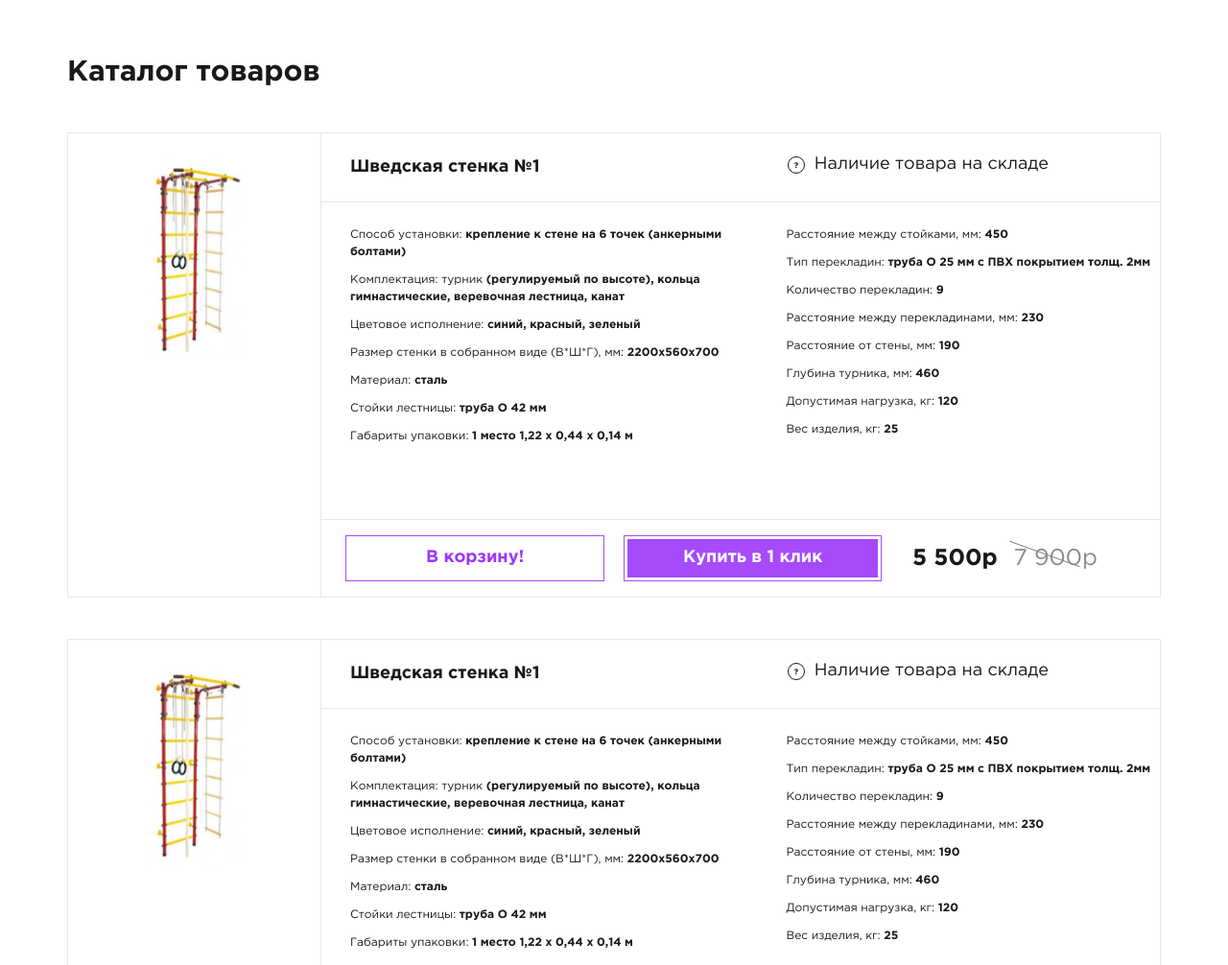
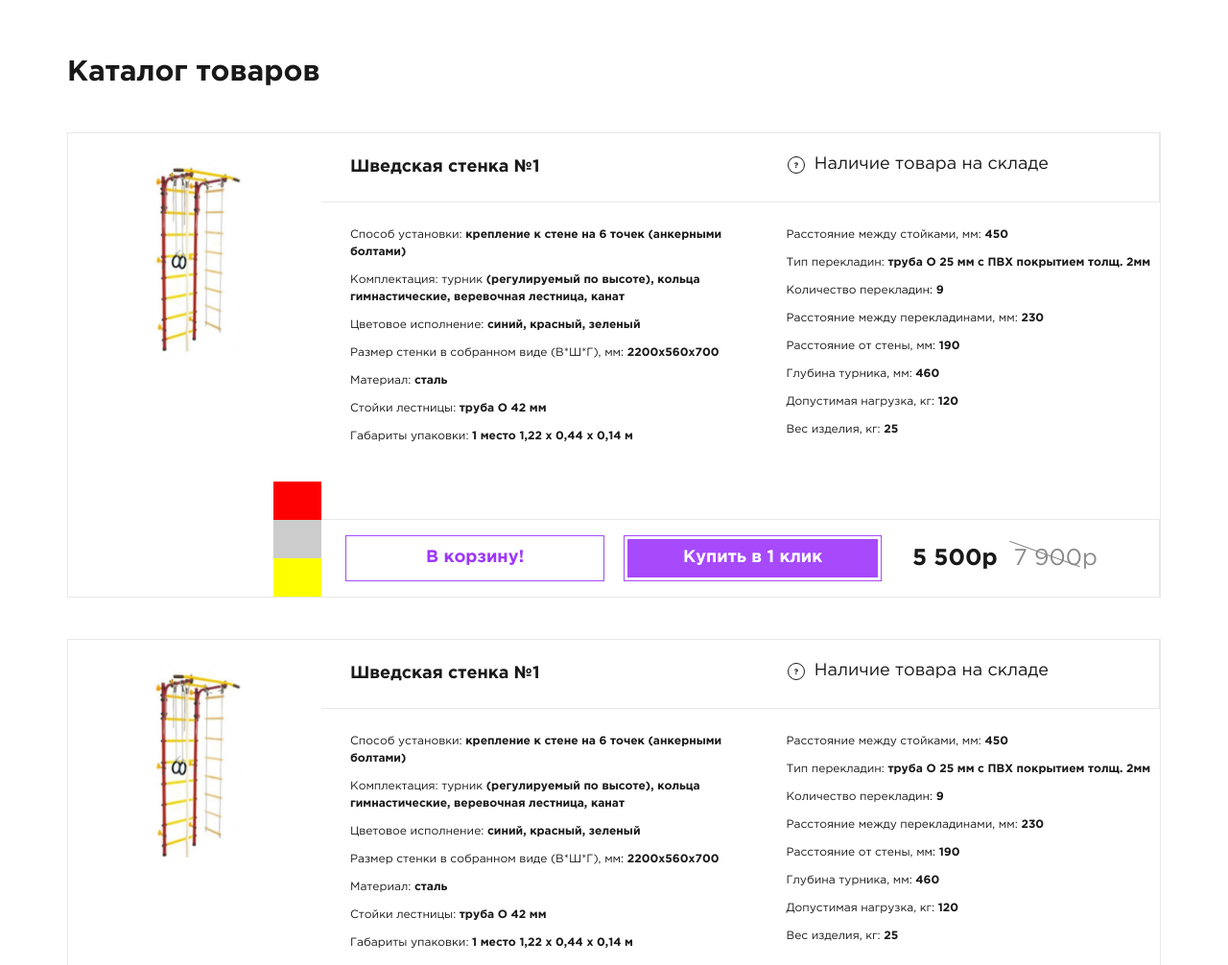
Before and after one commit to santer545/shwed, a website: page main.html in a window 1280 px wide. Shown: the part 1240-2246 px from the top of the page at 96% size. Drawn offline with nearby package versions, Linux system fonts and the light colour scheme; files that its build step writes are made by us from their sources; files whose address does not match are found by name.

Commit message:
29.06.2017

```diff
--- a/main.html
+++ b/main.html
@@ -86,6 +86,11 @@
                 <div class="heading-h1">Каталог товаров</div>
                 <div class="catalog-block">
                     <figure class="catalog-img">
+                        <ul class="catalog-color">
+                            <li style="background-color: #ff0000;"></li>
+                            <li style="background-color: #cccccc;"></li>
+                            <li style="background-color: #ff0;"></li>
+                        </ul>
                         <img src="images/product.jpg" height="208" width="99" alt="">
                     </figure>
                     <div class="catalog-header">Шведская стенка №1 <span class="availability"><span class="availability-icon">?</span>Наличие товара на складе</span>
@@ -540,6 +545,11 @@
                     <div class="col-md-4">
                         <div class="card-item">
                             <figure class="card-img">
+                                <ul class="catalog-color">
+                                    <li style="background-color: #ff0000;"></li>
+                                    <li style="background-color: #cccccc;"></li>
+                                    <li style="background-color: #ff0;"></li>
+                                </ul>
                                 <img src="images/card-1.jpg" height="116" width="197" alt="">
                             </figure>
                             <div class="card-info">
@@ -1185,10 +1195,13 @@
                         <div class="form-group">
                             <label for="fio">Ф.И.О *</label>
                             <div class="row form-control-wr has-error">
-                                <div class="col-md-7"><input type="text" id="fio" class="form-control"></div>
-                                <div class="col-md-5"><div class="error-text">заполните пожалуйста поле</div></div>
+                                <div class="col-md-7">
+                                    <input type="text" id="fio" class="form-control">
+                                </div>
+                                <div class="col-md-5">
+                                    <div class="error-text">заполните пожалуйста поле</div>
+                                </div>
                             </div>
-
                         </div>
                         <div class="form-group">
                             <label for="email">Email *</label>
@@ -1196,7 +1209,9 @@
                                 <div class="col-md-7">
                                     <input type="text" id="email" class="form-control">
                                 </div>
-                                <div class="col-md-5"><div class="error-text">заполните пожалуйста поле</div></div>
+                                <div class="col-md-5">
+                                    <div class="error-text">заполните пожалуйста поле</div>
+                                </div>
                             </div>
                         </div>
                         <div class="form-group">
@@ -1205,7 +1220,9 @@
                                 <div class="col-md-7">
                                     <input type="text" id="phone" class="form-control">
                                 </div>
-                                <div class="col-md-5"><div class="error-text">заполните пожалуйста поле</div></div>
+                                <div class="col-md-5">
+                                    <div class="error-text">заполните пожалуйста поле</div>
+                                </div>
                             </div>
                         </div>
                         <div class="form-group">
@@ -1214,7 +1231,9 @@
                                 <div class="col-md-7">
                                     <input id="location" type="text" class="form-control">
                                 </div>
-                                <div class="col-md-5"><div class="error-text">заполните пожалуйста поле</div></div>
+                                <div class="col-md-5">
+                                    <div class="error-text">заполните пожалуйста поле</div>
+                                </div>
                             </div>
                         </div>
                         <div class="form-group">
@@ -1242,8 +1261,7 @@
                                         <input type="checkbox" id="moscow"><span class="fake-checkbox"></span>Москва</label>
                                     <label class="label-inline" for="piter">
                                         <input type="checkbox" id="piter"><span class="fake-checkbox"></span>Санкт-Петербург</label>
-
-                                        <label class="label-inline" for="krasnodar">
+                                    <label class="label-inline" for="krasnodar">
                                         <input type="checkbox" id="krasnodar"><span class="fake-checkbox"></span>Краснодар</label>
                                     <label class="label-inline" for="ul">
                                         <input type="checkbox" id="ul"><span class="fake-checkbox"></span>Ульяновск</label>
@@ -1264,8 +1282,7 @@
                             </div>
                             <div class="row">
                                 <div class="col-xs-5">
-                                    <div class="small-text">Оплата наличными,
-                                    при получении заказа</div>
+                                    <div class="small-text">Оплата наличными, при получении заказа</div>
                                 </div>
                             </div>
                         </div>
--- a/sass/my-components/global.scss
+++ b/sass/my-components/global.scss
@@ -460,6 +460,26 @@ strong {
         @media screen and (min-width: 992px) {
             margin-top: 43px;
         }
+        @media screen and (min-width: 1199px) {
+            position: relative;
+        }
+    }
+    &-color {
+        position: absolute;
+        bottom: 0;
+        right: 0;
+        list-style-type: none;
+        padding: 0;
+        margin: 0;
+        @media screen and (min-width: 1199px) {
+            left: 214px;
+            right: auto;
+        }
+
+        li {
+            width: 50px;
+            height: 40px;
+        }
     }
     &-img {
         position: relative;
@@ -481,6 +501,7 @@ strong {
         }
         @media screen and (min-width: 1199px) {
             width: 264px;
+            position: static;
         }
     }
     &-info {
@@ -722,9 +743,20 @@ strong {
         }
     }
     &-img {
+        position: relative;
         padding: 17px 30px;
         border-bottom: 1px solid #e8e8e8;
         text-align: center;
+        .catalog-color {
+            right: 0;
+            left: auto;
+
+            li {
+                width: 20px;
+                height: 20px;
+
+            }
+        }
         img {
             max-height: 105px;
         }
```
Also changed, not shown: dist/css/style.css, dist/css/style.min.css, dist/main.html.
